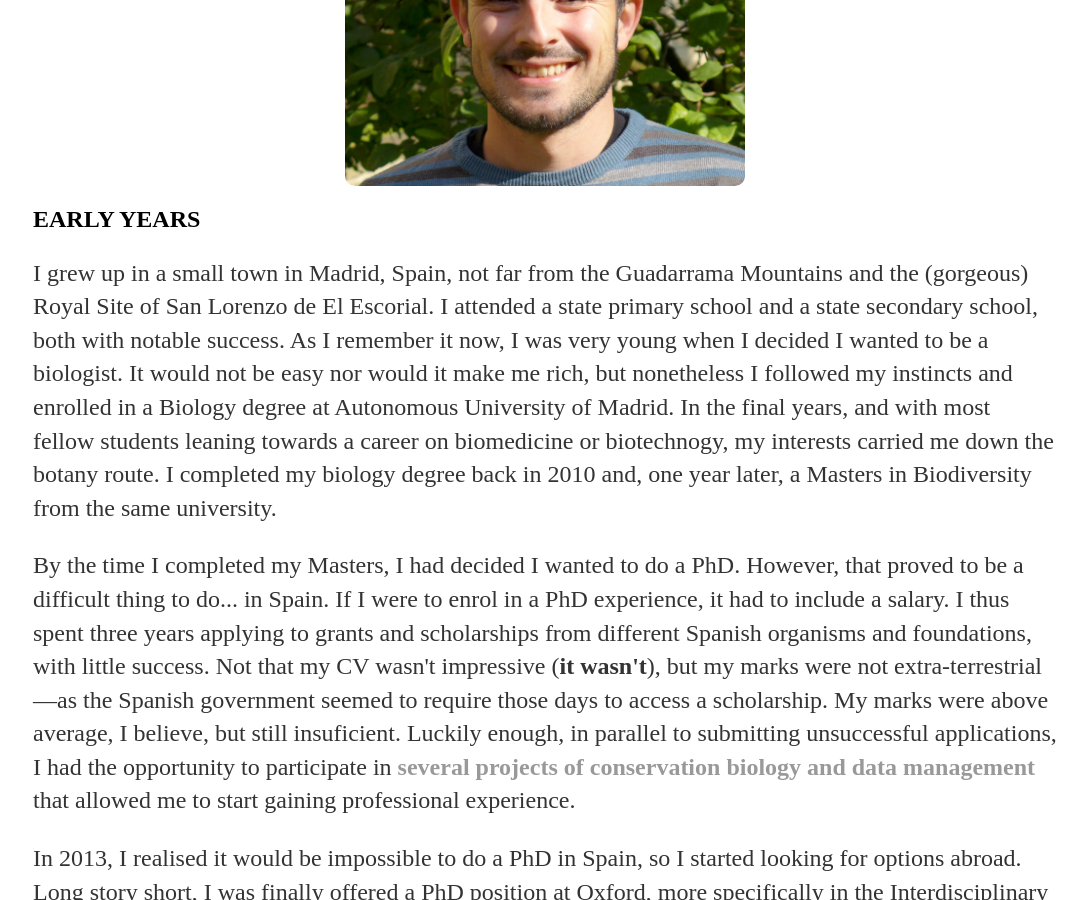
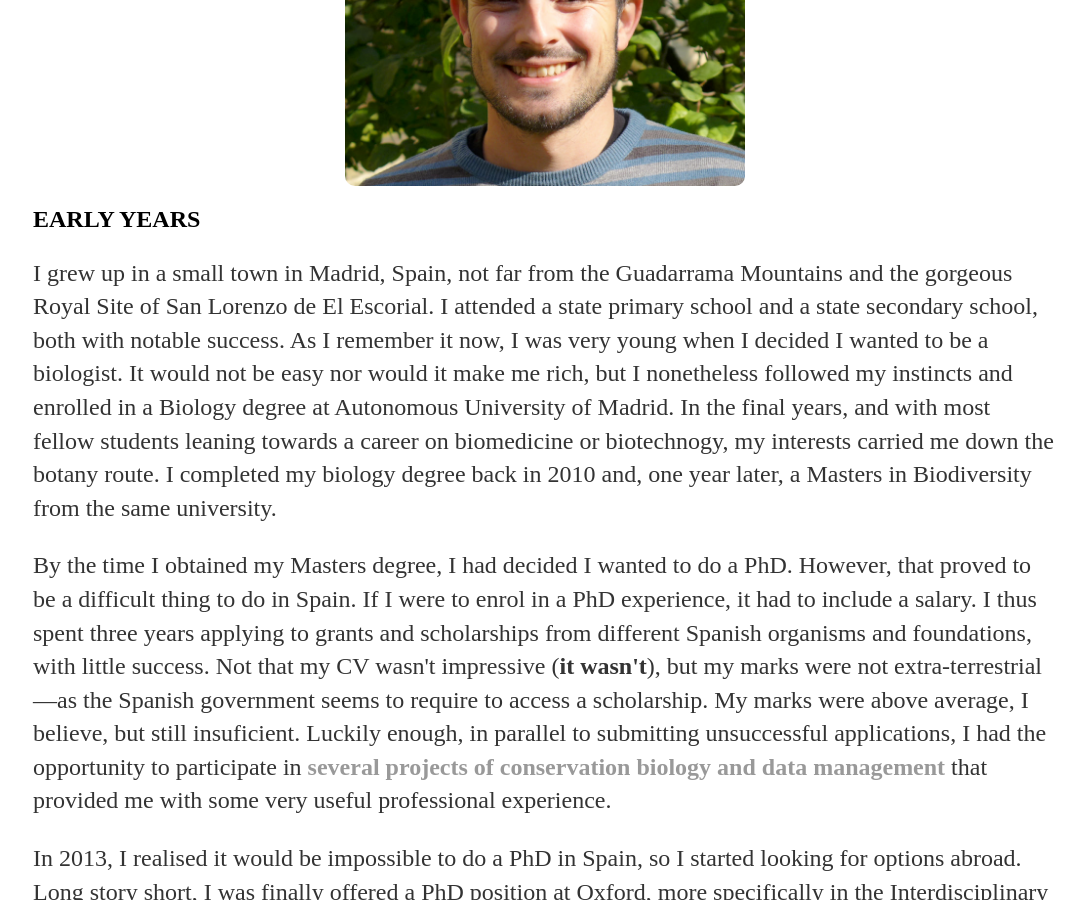
Before and after one commit to pablomurod/pablomurod.github.io, a Jekyll site: the page built from about.html, in a window 1280 px wide and 900 px high, scrolled down 318 px. Shown: the whole window, without its empty margins (95-1182 px from the left). Built offline with Jekyll 4.4.1, drawn with Linux system fonts in a browser that asks for light colours.

Commit message:
Update about.html

```diff
--- a/about.html
+++ b/about.html
@@ -11,8 +11,10 @@ title: Pablo Muñoz-Rodríguez, D.Phil.
 </div>
 
 <h2>EARLY YEARS</h2>
-<p>I grew up in a small town in Madrid, Spain, not far from the Guadarrama Mountains and the (gorgeous) Royal Site of San Lorenzo de El Escorial. I attended a state primary school and a state secondary school, both with notable success. As I remember it now, I was very young when I decided I wanted to be a biologist. It would not be easy nor would it make me rich, but nonetheless I followed my instincts and enrolled in a Biology degree at Autonomous University of Madrid. In the final years, and with most fellow students leaning towards a career on biomedicine or biotechnogy, my interests carried me down the botany route. I completed my biology degree back in 2010 and, one year later, a Masters in Biodiversity from the same university.</p>
-<p>By the time I completed my Masters, I had decided I wanted to do a PhD. However, that proved to be a difficult thing to do... in Spain. If I were to enrol in a PhD experience, it had to include a salary. I thus spent three years applying to grants and scholarships from different Spanish organisms and foundations, with little success. Not that my CV wasn't impressive (<b>it wasn't</b>), but my marks were not extra-terrestrial —as the Spanish government seemed to require those days to access a scholarship. My marks were above average, I believe, but still insuficient. Luckily enough, in parallel to submitting unsuccessful applications, I had the opportunity to participate in <a class="text" href="projects.html"><strong>several projects of conservation biology and data management</strong></a> that allowed me to start gaining professional experience.</p>
+<p>I grew up in a small town in Madrid, Spain, not far from the Guadarrama Mountains and the gorgeous Royal Site of San Lorenzo de El Escorial. I attended a state primary school and a state secondary school, both with notable success. As I remember it now, I was very young when I decided I wanted to be a biologist. It would not be easy nor would it make me rich, but I nonetheless followed my instincts and enrolled in a Biology degree at Autonomous University of Madrid. In the final years, and with most fellow students leaning towards a career on biomedicine or biotechnogy, my interests carried me down the botany route. I completed my biology degree back in 2010 and, one year later, a Masters in Biodiversity from the same university.</p>
+
+<p>By the time I obtained my Masters degree, I had decided I wanted to do a PhD. However, that proved to be a difficult thing to do in Spain. If I were to enrol in a PhD experience, it had to include a salary. I thus spent three years applying to grants and scholarships from different Spanish organisms and foundations, with little success. Not that my CV wasn't impressive (<b>it wasn't</b>), but my marks were not extra-terrestrial —as the Spanish government seems to require to access a scholarship. My marks were above average, I believe, but still insuficient. Luckily enough, in parallel to submitting unsuccessful applications, I had the opportunity to participate in <a class="text" href="projects.html"><strong>several projects of conservation biology and data management</strong></a> that provided me with some very useful professional experience.</p>
+
 <p>In 2013, I realised it would be impossible to do a PhD in Spain, so I started looking for options abroad. Long story short, I was finally offered a PhD position at Oxford, more specifically in the Interdisciplinary Biosciences Doctoral Training Partnership programme, a four-year programme with eight weeks of taught classes and a 3-month internship.</p>
 
 <h2>THE D.PHIL.</h2>
```
